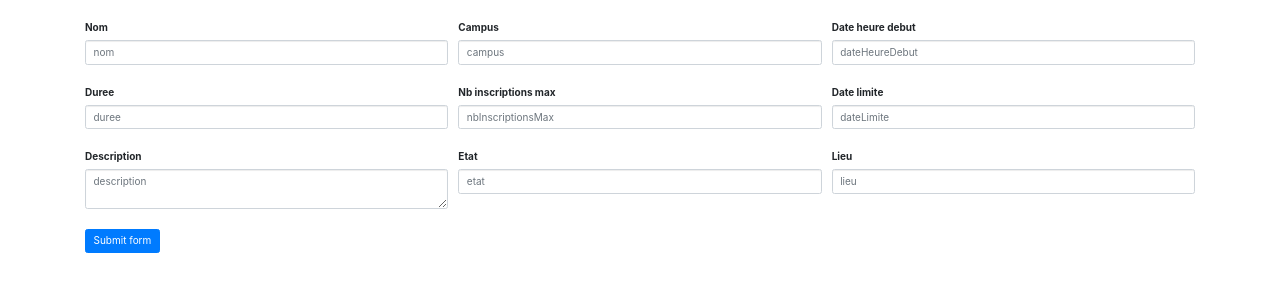
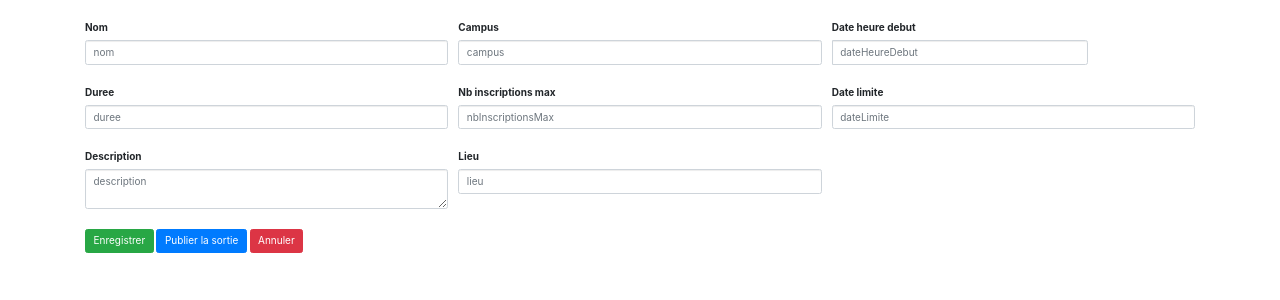
Before and after one commit to Cha-Pnt/Sortir.com, a Symfony app: template templates/create_sortie/index.html.twig in a window 1280 px wide. Shown: the part 62-362 px from the top of the page. Run offline with Twig, Linux system fonts and the light colour scheme; the template is opened without the code that fills it, so the values that code supplies are empty; form fields are guessed from the names that the template uses; some libraries are stand-ins or nearby versions.

Commit message:
creation de la sortie done

```diff
--- a/src/Controller/CreateSortieController.php
+++ b/src/Controller/CreateSortieController.php
@@ -24,7 +24,6 @@ class CreateSortieController extends AbstractController
 
         if ($form->isSubmitted() && $form->isValid()) {
                 $sortie->setOrganisateur($this->getUser());
-                $sortie->getInscriptions(0);
                 $em->persist($sortie);
                 $em->flush();
             return $this->redirectToRoute('accueil');
--- a/src/Form/CreateSortieType.php
+++ b/src/Form/CreateSortieType.php
@@ -19,7 +19,7 @@ class CreateSortieType extends AbstractType
             ->add('dateLimite')
             ->add('nbInscriptionsMax')
             ->add('description')
-            ->add('etat')
+//            ->add('etat')
             ->add('lieu')
             ->add('campus')
         ;
--- a/templates/create_sortie/index.html.twig
+++ b/templates/create_sortie/index.html.twig
@@ -12,7 +12,7 @@
             <div class="col-md-4 mb-3">
                 {{ form_row(formSortie.campus, {'attr':{'placeholder':'campus','class':'form-control'}}) }}
             </div>
-            <div class="col-md-4 mb-3">
+            <div class="col-md-4 mb-3 input-group date" data-provide="datepicker">
                 {{ form_row(formSortie.dateHeureDebut, {'attr':{'placeholder':'dateHeureDebut','class':'form-control'}}) }}
             </div>
         </div>
@@ -31,15 +31,16 @@
             <div class="col-md-4 mb-3">
                 {{ form_row(formSortie.description, {'attr':{'placeholder':'description','class':'form-control'}}) }}
             </div>
-            <div class="col-md-4 mb-3">
-                {{ form_row(formSortie.etat, {'attr':{'placeholder':'etat','class':'form-control'}}) }}
-            </div>
+{#            <div class="col-md-4 mb-3">#}
+{#                {{ form_row(formSortie.etat, {'attr':{'placeholder':'etat','class':'form-control'}}) }}#}
+{#            </div>#}
             <div class="col-md-4 mb-3">
                 {{ form_row(formSortie.lieu, {'attr':{'placeholder':'lieu','class':'form-control'}}) }}
             </div>
         </div>
-         <button class="btn btn-primary" type="submit">Submit form</button>
-{#        {{ form_row(formSortie.add) }}#}
+         <button class="btn btn-success" type="submit">Enregistrer</button>
+         <button class="btn btn-primary" type="submit">Publier la sortie</button>
+         <button class="btn btn-danger" type="submit">Annuler</button>
     </div>
     {{ form_end(formSortie) }}
 {% endblock %}
```
